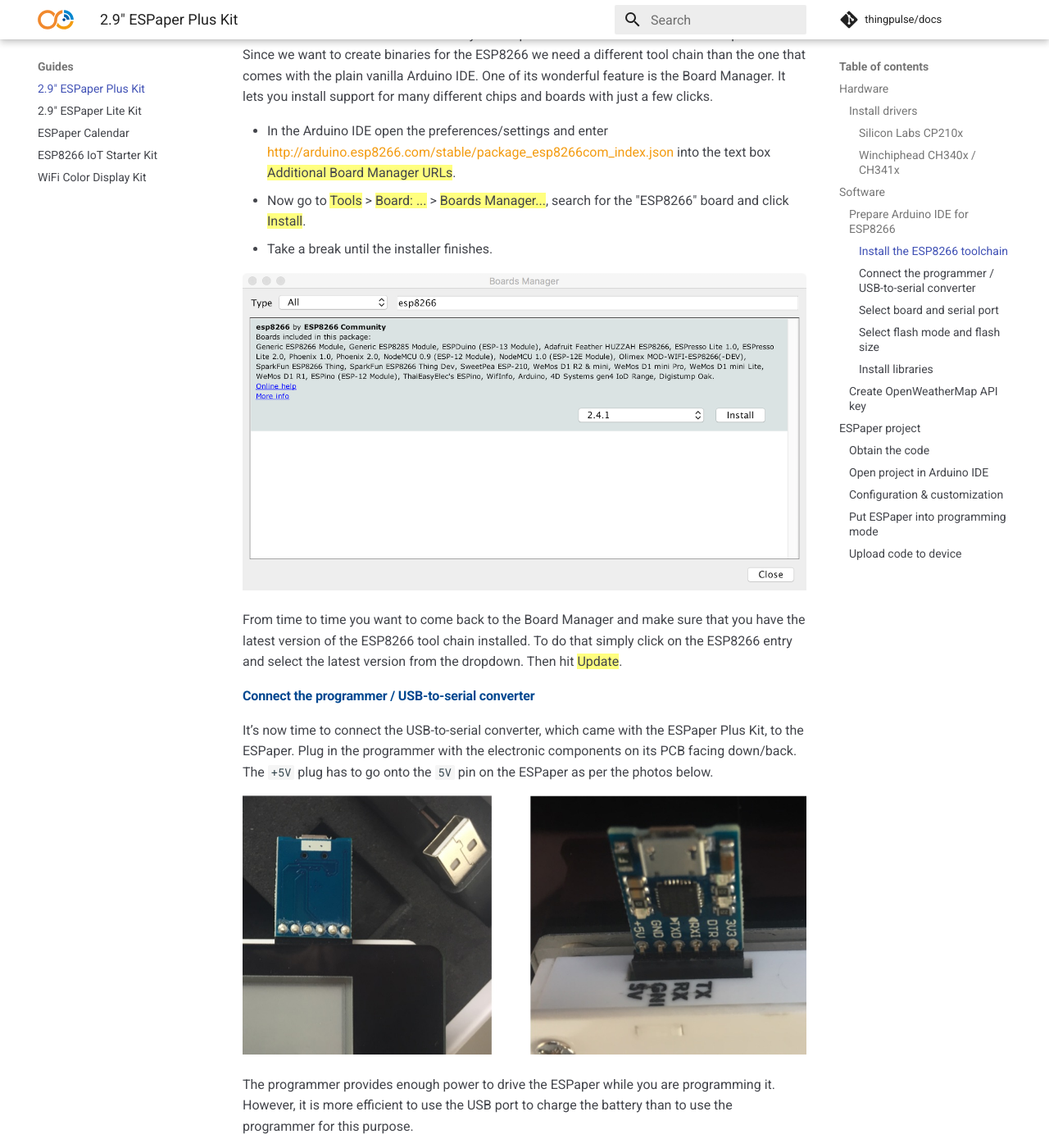
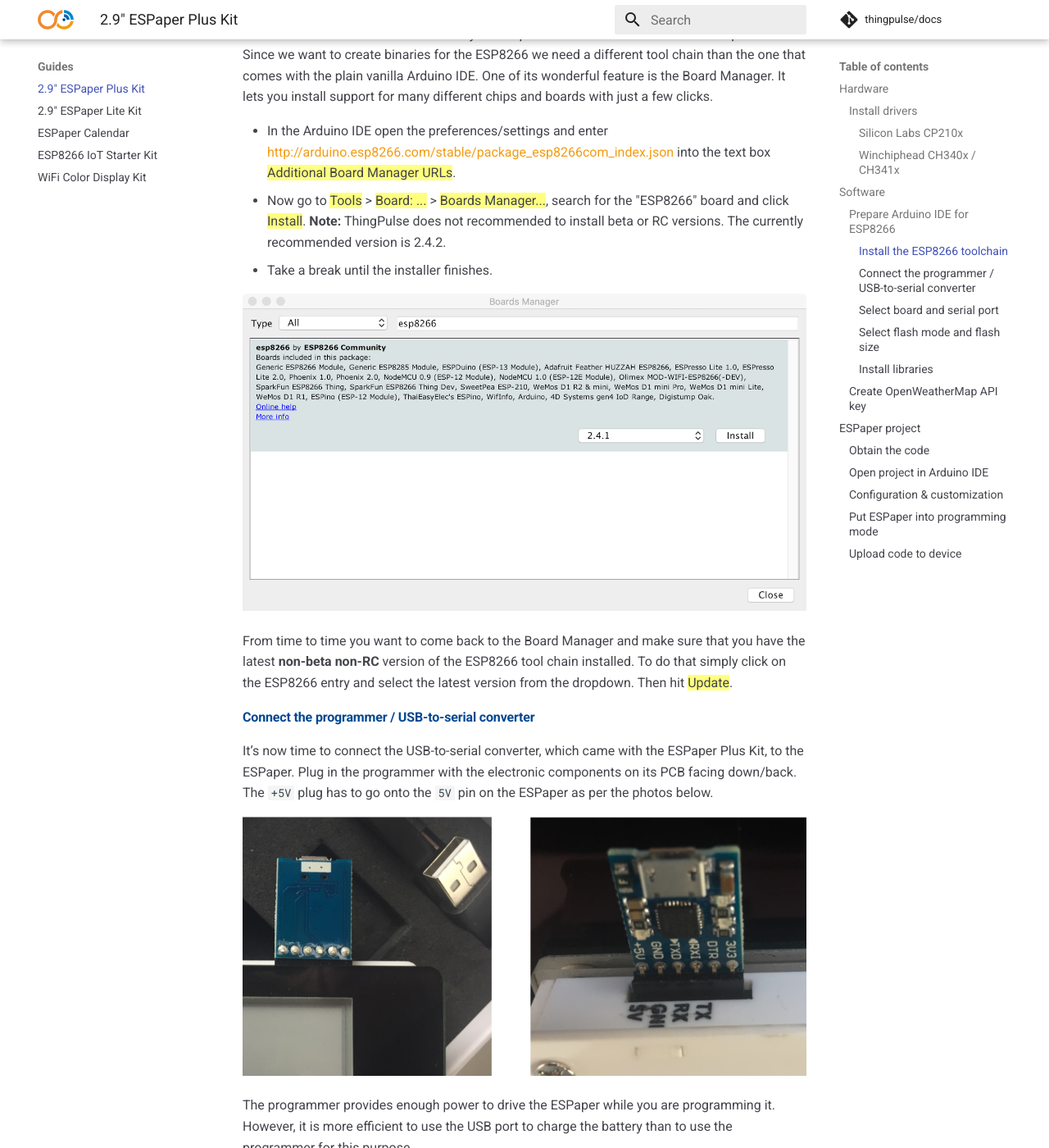
Before and after one commit to ThingPulse/docs, an MkDocs documentation site: the page built from docs/guides/espaper-plus-kit.md, in a window 1280 px wide and 1400 px high, scrolled down 2297 px. Shown: the whole window at 82% size. Built offline with MkDocs 1.6.1 and Material for MkDocs 9.7.7, drawn with Linux system fonts in a browser that asks for light colours; comment, search, counter and statistics services are not loaded; some of the changed text lies outside the part shown.

Commit message:
Add note about power supply and Arduino version

```diff
--- a/docs/guides/espaper-plus-kit.md
+++ b/docs/guides/espaper-plus-kit.md
@@ -36,6 +36,9 @@
 
 !!! note
     Don't forget to connect host system and programmer with an USB cord and turn on the ESPaper module (on/off switch).
+
+!!! danger
+    Do NOT power the device via USB port and programmer simultaneously.
 
 #### Select board and serial port
 {!../includes/select-board-and-serial-in-Arduino-IDE.md!}
--- a/includes/ESP8266-for-Arduino-IDE.md
+++ b/includes/ESP8266-for-Arduino-IDE.md
@@ -5,11 +5,11 @@
 
  - In the Arduino IDE open the preferences/settings and enter http://arduino.esp8266.com/stable/package_esp8266com_index.json
  into the text box ==Additional Board Manager URLs==.
- - Now go to ==Tools== > ==Board: ...== > ==Boards Manager...==, search for the "ESP8266" board and click ==Install==.
+ - Now go to ==Tools== > ==Board: ...== > ==Boards Manager...==, search for the "ESP8266" board and click ==Install==. **Note:** ThingPulse does not recommended to install beta or RC versions. The currently recommended version is 2.4.2.
  - Take a break until the installer finishes.
 
 ![Arduino IDE board manager ESP8266](/img/how-tos/Arduino-board-manager-ESP8266.png)
 
-From time to time you want to come back to the Board Manager and make sure that you have the latest version of the
+From time to time you want to come back to the Board Manager and make sure that you have the latest __non-beta non-RC__ version of the
 ESP8266 tool chain installed. To do that simply click on the ESP8266 entry and select the latest version from the
 dropdown. Then hit ==Update==.
```
Also changed, not shown: docs/guides/espaper-calendar.md (+3 -0 lines).
